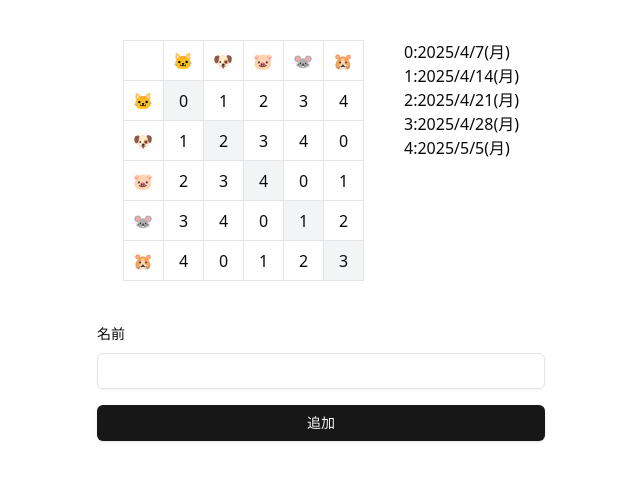
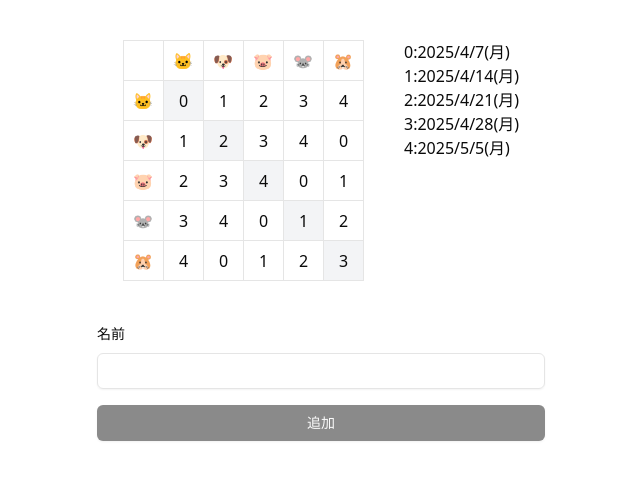
Before and after one commit to mk-0A0/ct-schedule, a Next.js app: page / in a window 1280 px wide. Shown: the top 480 px of the page, without its empty margins (319-959 px from the left). Built offline with nearby package versions, Linux system fonts and the light colour scheme.

Commit message:
feat: inputが空の場合は送信しない

```diff
--- a/src/app/page.tsx
+++ b/src/app/page.tsx
@@ -105,7 +105,7 @@ export default function Home() {
       <section className="mt-10">
         <Form {...form}>
           <form
-            onSubmit={form.handleSubmit(onSubmit)}
+            onSubmit={form.getValues().name !== "" ? form.handleSubmit(onSubmit) : undefined}
             className="space-y-4 max-w-md mx-auto"
           >
             <FormField
@@ -120,7 +120,7 @@ export default function Home() {
                 </FormItem>
               )}
             />
-            <Button type="submit" className="w-full">
+            <Button type="submit" disabled={!form.getValues().name} className="w-full">
               追加
             </Button>
           </form>
```
